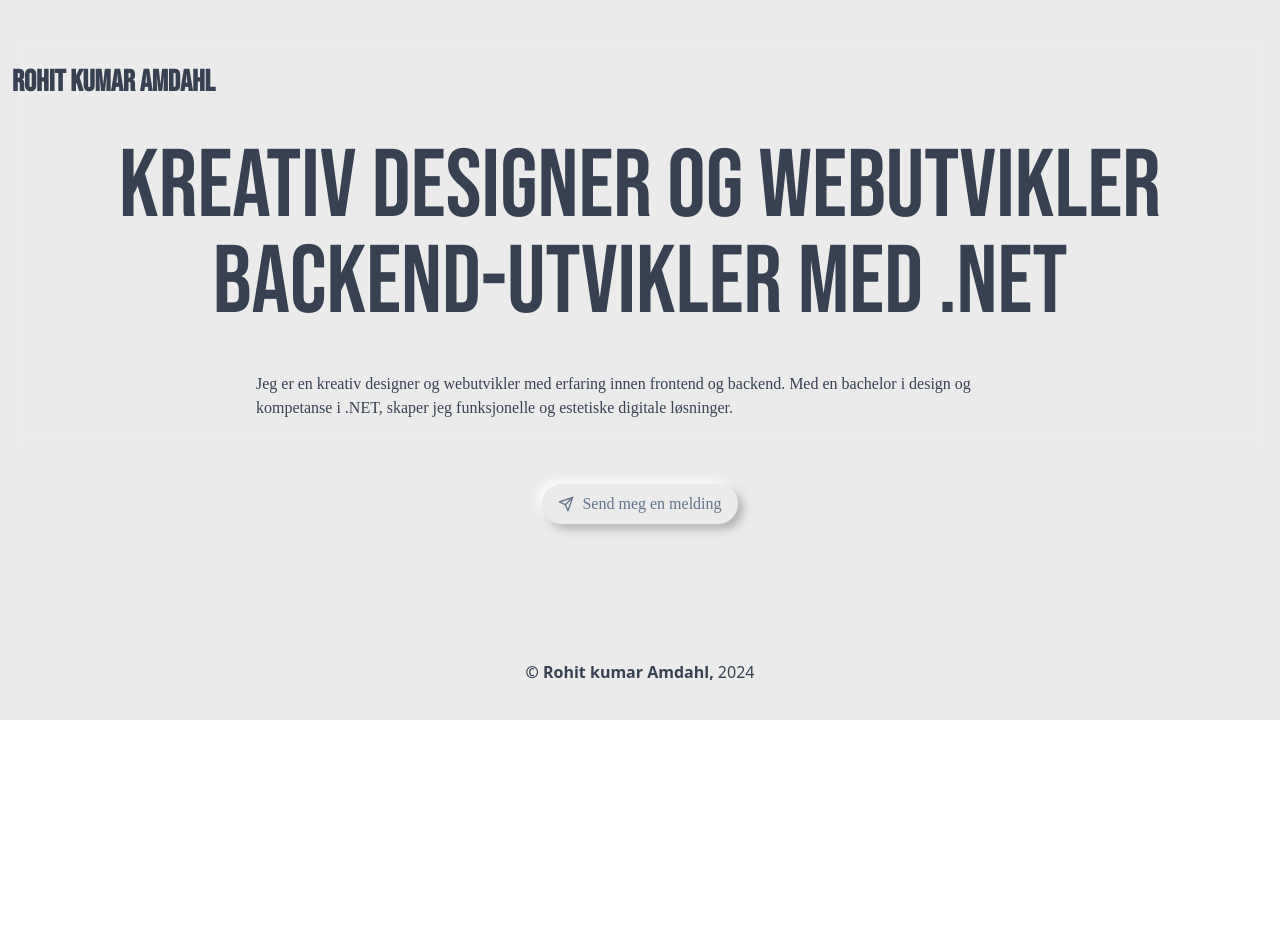
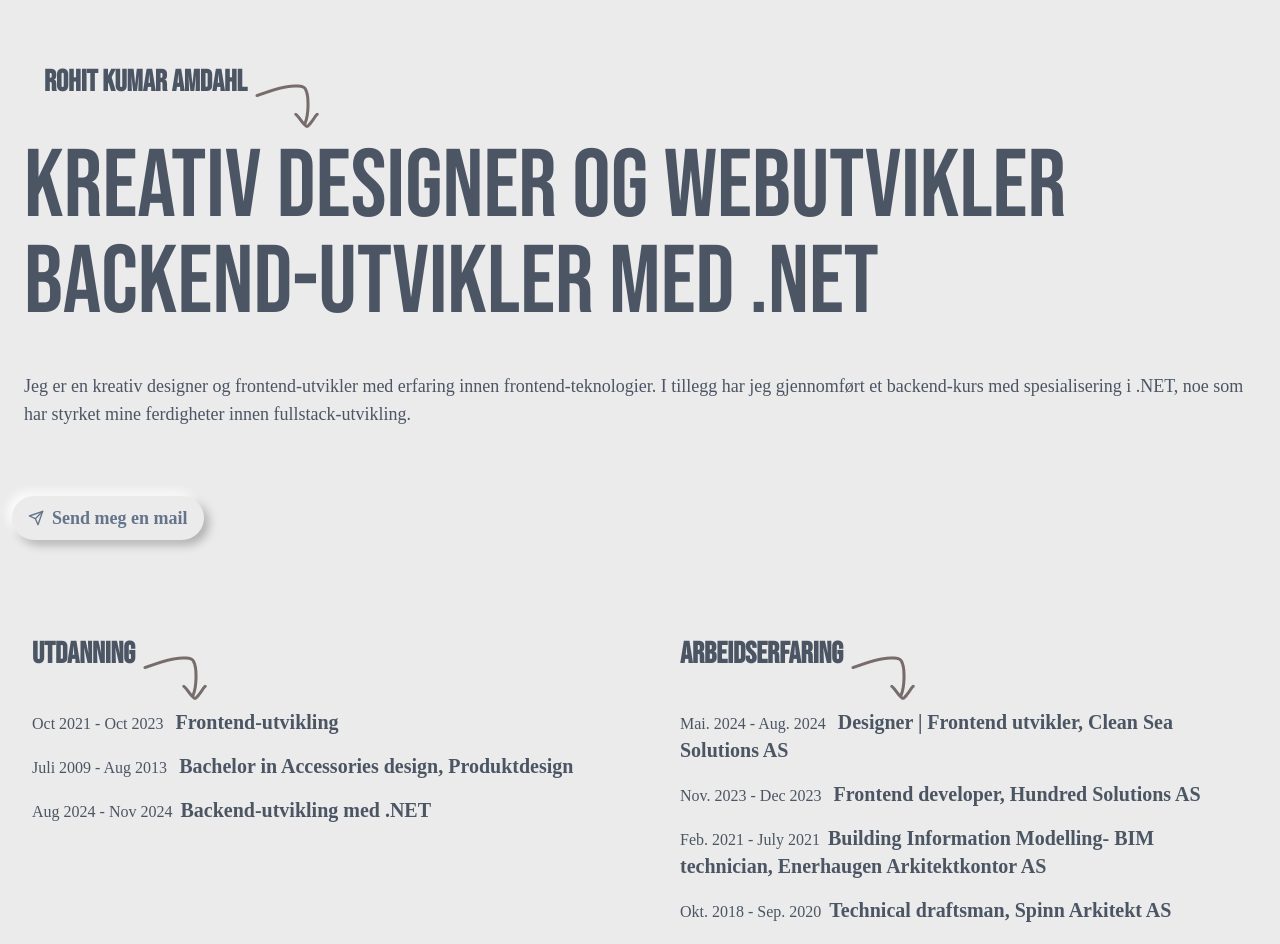
Before and after one commit to MaaRadha/work, a React (Vite) app: page / in a window 1280 px wide. Shown: the part 80-1024 px from the top of the page. Before the commit the page ends 800 px from the top, so only its background shows below. Built offline with nearby package versions, Linux system fonts and the light colour scheme; a web font is replaced by a local one.

Commit message:
home componets design

```diff
--- a/package.json
+++ b/package.json
@@ -10,11 +10,13 @@
     "preview": "vite preview"
   },
   "dependencies": {
+    "motion": "^11.15.0",
     "react": "^18.3.1",
     "react-dom": "^18.3.1",
     "react-icons": "^5.4.0",
     "react-router-dom": "^7.1.1",
-    "react-spinners": "^0.15.0"
+    "react-spinners": "^0.15.0",
+    "react-tooltip": "^5.28.0"
   },
   "devDependencies": {
     "@eslint/js": "^9.17.0",
--- a/src/components/header/Navbar.jsx
+++ b/src/components/header/Navbar.jsx
@@ -1,5 +1,6 @@
 import { NavLink } from "react-router-dom";
 import pic from "../../assets/avatar.jpg";
+import { Tooltip } from "react-tooltip";
 
 // import { useState } from "react";
 const navItems = [
@@ -27,12 +28,15 @@ const Navbar = () => {
             </li>
           ))}
         </ul>
-        <div className="flex items-center space-x-4">
+        <div id="not-clickable" className="flex items-center space-x-4">
           <img
+            id="my-tooltip"
             src={pic}
             alt="User Avatar"
             className="h-12 w-12 rounded-full border-2 border-blue-500"
+            data-tooltip-id="my-tooltip"
           />
+          <Tooltip id="my-tooltip" place="top" content="I'm Rohit!" />
         </div>
       </nav>
     </header>
--- a/src/components/home/Home.jsx
+++ b/src/components/home/Home.jsx
@@ -1,35 +1,77 @@
 import { FiSend } from "react-icons/fi";
+import arrow from "../../assets/arrowdown.png";
+import { motion } from "motion/react";
+import HomeSection2 from "./HomeSection2";
 const Home = () => {
   return (
     <>
-      <div className="text-gray-700 ">
-        <div className=" max-w-7xl p-3 backdrop-blur-md bg-transparent ">
+      <section>
+        <div className="text-gray-600 ">
+          <div className=" max-w-7xl p-3  ">
+            <div className="flex items-end gap-2 px-8">
               <h1 className="text-3xl py-7 font-bold">Rohit Kumar Amdahl</h1>
+              <motion.span
+                initial={{ opacity: 0, scale: 0.5 }}
+                animate={{ opacity: 1, scale: 1 }}
+                transition={{
+                  duration: 0.8,
+                  delay: 0.5,
+                  ease: [0, 0.71, 0.2, 1.01],
+                }}
+              >
+                <img className="w-full max-w-[400px]" src={arrow} alt="" />
+              </motion.span>
+            </div>
             <span></span>
-          <div className="text-8xl w-full text-center">
+            <motion.div
+              initial={{ opacity: 0, scale: 0.5 }}
+              animate={{ opacity: 1, scale: 1 }}
+              transition={{
+                duration: 0.8,
+                delay: 1.0,
+                ease: [0, 0.71, 0.2, 1.01],
+              }}
+              className=" text-3xl md:text-7xl lg:text-8xl w-full"
+            >
               <ul className="p-3">
                 <li>Kreativ Designer og Webutvikler</li>
                 <li>Backend-utvikler med .NET</li>
               </ul>
-          </div>
-          <p className="max-w-3xl container mx-auto py-7 font-text font-medium text-base ">
-            Jeg er en kreativ designer og webutvikler med erfaring innen
-            frontend og backend. Med en bachelor i design og kompetanse i .NET,
-            skaper jeg funksjonelle og estetiske digitale løsninger.
-          </p>
+            </motion.div>
+            <motion.p
+              initial={{ opacity: 0, scale: 0.5 }}
+              animate={{ opacity: 1, scale: 1 }}
+              transition={{
+                duration: 0.8,
+                delay: 1.2,
+                ease: [0, 0.71, 0.2, 1.01],
+              }}
+              className="py-7 font-text font-medium text-lg px-3"
+            >
+              Jeg er en kreativ designer og frontend-utvikler med erfaring innen
+              frontend-teknologier. I tillegg har jeg gjennomført et
+              backend-kurs med spesialisering i .NET, noe som har styrket mine
+              ferdigheter innen fullstack-utvikling.
+            </motion.p>
           </div>
         </div>
-      <div className="flex justify-center items-center py-6">
+        <div className=" py-7 px-3 w-full max-w-[260px] flex items-center ">
           <a
             href="mailto:rohit_designer@outlook.com"
             className="px-4 py-2 rounded-full flex items-center gap-2  text-slate-500
         shadow-[-5px_-5px_10px_rgba(255,_255,_255,_0.8),_5px_5px_10px_rgba(0,_0,_0,_0.25)]
-        transition-all hover:shadow-[-1px_-1px_5px_rgba(255,_255,_255,_0.6),_1px_1px_5px_rgba(0,_0,_0,_0.3),inset_-2px_-2px_5px_rgba(255,_255,_255,_1),inset_2px_2px_4px_rgba(0,_0,_0,_0.3)] hover:text-violet-500 hover:ring hover:ring-violet-500"
+        transition-all hover:shadow-[-1px_-1px_5px_rgba(255,_255,_255,_0.6),_1px_1px_5px_rgba(0,_0,_0,_0.3),inset_-2px_-2px_5px_rgba(255,_255,_255,_1),inset_2px_2px_4px_rgba(0,_0,_0,_0.3)] hover:text-violet-500 hover:ring hover:ring-violet-500 text-center"
           >
             <FiSend />
-          <span className="font-text">Send meg en melding</span>
+            <span className="font-text font-bold text-lg text-center">
+              Send meg en mail
+            </span>
           </a>
         </div>
+      </section>
+      <section>
+        <HomeSection2 />
+      </section>
     </>
   );
 };
--- /dev/null
+++ b/src/components/home/HomeSection2.jsx
@@ -0,0 +1,136 @@
+import React from "react";
+import { motion } from "motion/react";
+import arrow from "../../assets/arrowdown.png";
+const HomeSecion2 = () => {
+  return (
+    <>
+      <div className="text-gray-600 grid lg:grid-cols-2 gap-4 ">
+        <div className="text-gray-600 py-10 ">
+          <div className="flex items-end gap-2 px-8">
+            <h2 className="text-3xl py-7 font-bold">utdanning</h2>
+            <motion.span
+              initial={{ opacity: 0, scale: 0.5 }}
+              animate={{ opacity: 1, scale: 1 }}
+              transition={{
+                duration: 0.8,
+                delay: 0.5,
+                ease: [0, 0.71, 0.2, 1.01],
+              }}
+            >
+              <img
+                className="w-full max-w-[400px]"
+                src={arrow}
+                alt="arrow points down"
+              />
+            </motion.span>
+          </div>
+          <motion.div
+            initial={{ opacity: 0, scale: 0.5 }}
+            animate={{ opacity: 1, scale: 1 }}
+            transition={{
+              duration: 0.8,
+              delay: 0.5,
+              ease: [0, 0.71, 0.2, 1.01],
+            }}
+            className="font-text"
+          >
+            <ul className="px-8">
+              <li className="py-2 text-gray-600">
+                Oct 2021 - Oct 2023
+                <span className="px-3 font-bold text-xl">
+                  Frontend-utvikling
+                </span>
+              </li>
+              <li className="py-2 text-gray-600">
+                Juli 2009 - Aug 2013
+                <span className="px-3 font-bold text-xl">
+                  Bachelor in Accessories design, Produktdesign{" "}
+                </span>
+              </li>
+              <li className="py-2 text-gray-600">
+                Aug 2024 - Nov 2024
+                <span className="px-2 font-bold text-xl">
+                  Backend-utvikling med .NET
+                </span>
+              </li>
+            </ul>
+          </motion.div>
+        </div>
+
+        {/* -----experience */}
+        <div className="text-gray-600 py-10 ">
+          <div className="flex items-end gap-2 px-8">
+            <h2 className="text-3xl py-7 font-bold">arbeidserfaring </h2>
+            <motion.span
+              initial={{ opacity: 0, scale: 0.5 }}
+              animate={{ opacity: 1, scale: 1 }}
+              transition={{
+                duration: 0.8,
+                delay: 0.5,
+                ease: [0, 0.71, 0.2, 1.01],
+              }}
+            >
+              <img
+                className="w-full max-w-[400px]"
+                src={arrow}
+                alt="arrow points down"
+              />
+            </motion.span>
+          </div>
+          <motion.div
+            initial={{ opacity: 0, scale: 0.5 }}
+            animate={{ opacity: 1, scale: 1 }}
+            transition={{
+              duration: 0.8,
+              delay: 0.5,
+              ease: [0, 0.71, 0.2, 1.01],
+            }}
+            className="font-text"
+          >
+            <ul className="px-8">
+              <li className="py-2 text-gray-600">
+                Mai. 2024 - Aug. 2024
+                <span className="px-3 font-bold text-xl">
+                  Designer | Frontend utvikler, Clean Sea Solutions AS
+                </span>
+              </li>
+              <li className="py-2 text-gray-600">
+                Nov. 2023 - Dec 2023
+                <span className="px-3 font-bold text-xl">
+                  Frontend developer, Hundred Solutions AS
+                </span>
+              </li>
+              <li className="py-2 text-gray-600">
+                Feb. 2021 - July 2021
+                <span className="px-2 font-bold text-xl">
+                  Building Information Modelling- BIM technician, Enerhaugen
+                  Arkitektkontor AS
+                </span>
+              </li>
+              <li className="py-2 text-gray-600">
+                Okt. 2018 - Sep. 2020
+                <span className="px-2 font-bold text-xl">
+                  Technical draftsman, Spinn Arkitekt AS
+                </span>
+              </li>
+              <li className="py-2 text-gray-600">
+                Mai. 2018 - Aug. 2018
+                <span className="px-2 font-bold text-xl">
+                  3D-artist / 3D-Designer, Scenario Interior Arkitekt AS
+                </span>
+              </li>
+              <li className="py-2 text-gray-600">
+                Sep. 2017 - Feb. 2018
+                <span className="px-2 font-bold text-xl">
+                  Technical draftsman, Hille Melbye Arkitekter AS
+                </span>
+              </li>
+            </ul>
+          </motion.div>
+        </div>
+      </div>
+    </>
+  );
+};
+
+export default HomeSecion2;
--- a/src/main.jsx
+++ b/src/main.jsx
@@ -3,6 +3,7 @@ import { createRoot } from "react-dom/client";
 import "./index.css";
 import App from "./App.jsx";
 import { BrowserRouter } from "react-router-dom";
+import "react-tooltip/dist/react-tooltip.css";
 
 createRoot(document.getElementById("root")).render(
   <StrictMode>
```
Also changed, not shown: src/assets/arrowdown.png (added), 1 other file (tests, documents, lock files or other folders). Lines whose indentation alone changed are shown as unchanged.
